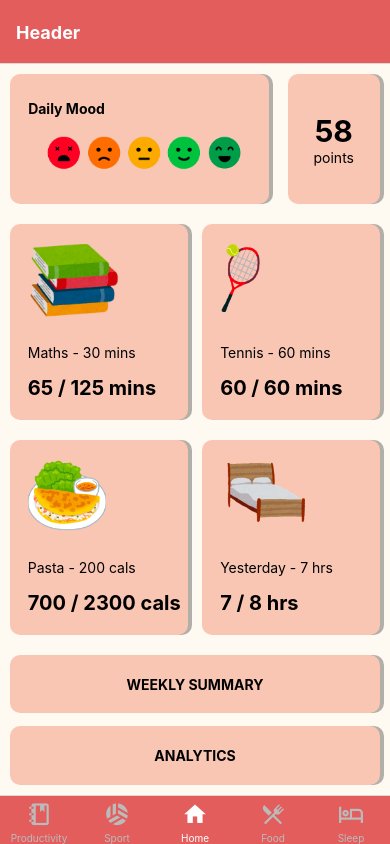
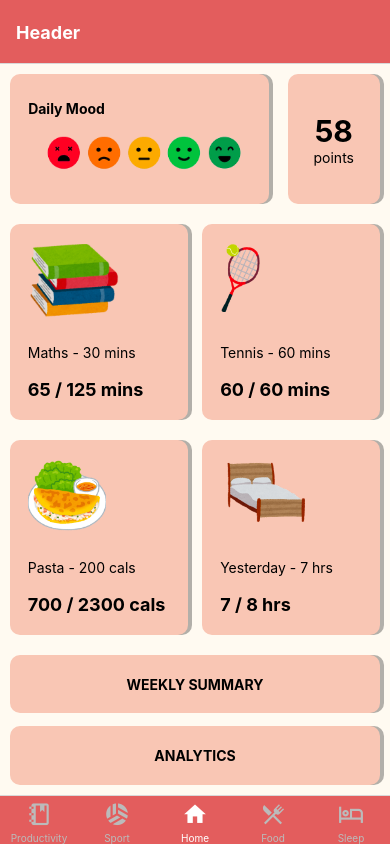
Before and after one commit to kvnandula04/student-wellbeing-app, a React Native app in the folder student-wellbeing-app/: screen /GoHome in a window 390 px wide. Built offline with nearby package versions, Linux system fonts and the light colour scheme.

Commit message:
very minor presentability changes

```diff
--- a/student-wellbeing-app/src/screens/MainScreens/HomeScreen.js
+++ b/student-wellbeing-app/src/screens/MainScreens/HomeScreen.js
@@ -203,7 +203,7 @@ const styles = StyleSheet.create({
     position: "absolute",
     left: "10%",
     bottom: "10%",
-    fontSize: 20,
+    fontSize: 18,
     fontWeight: "bold",
   },
   moodimage: {
```
